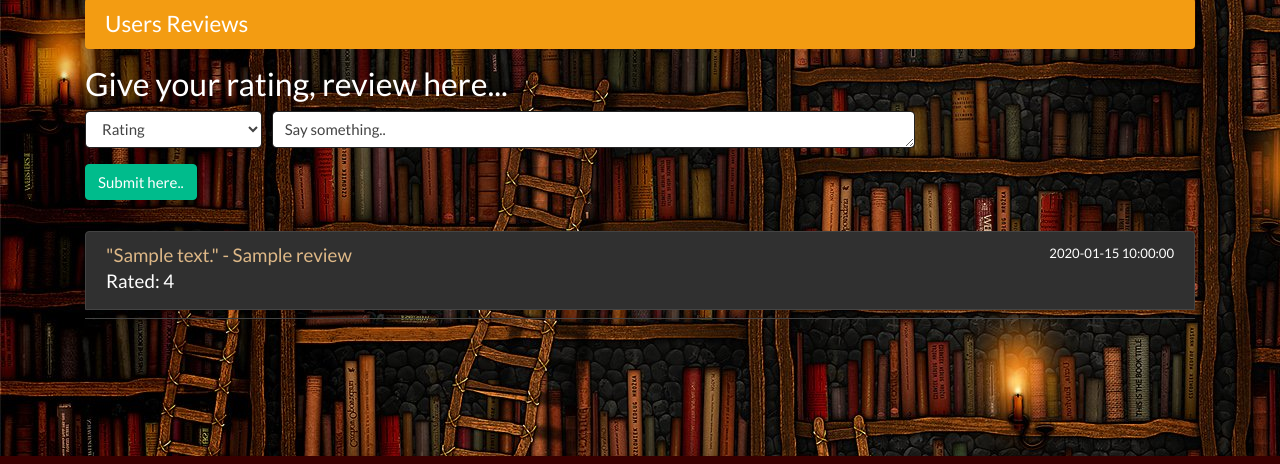
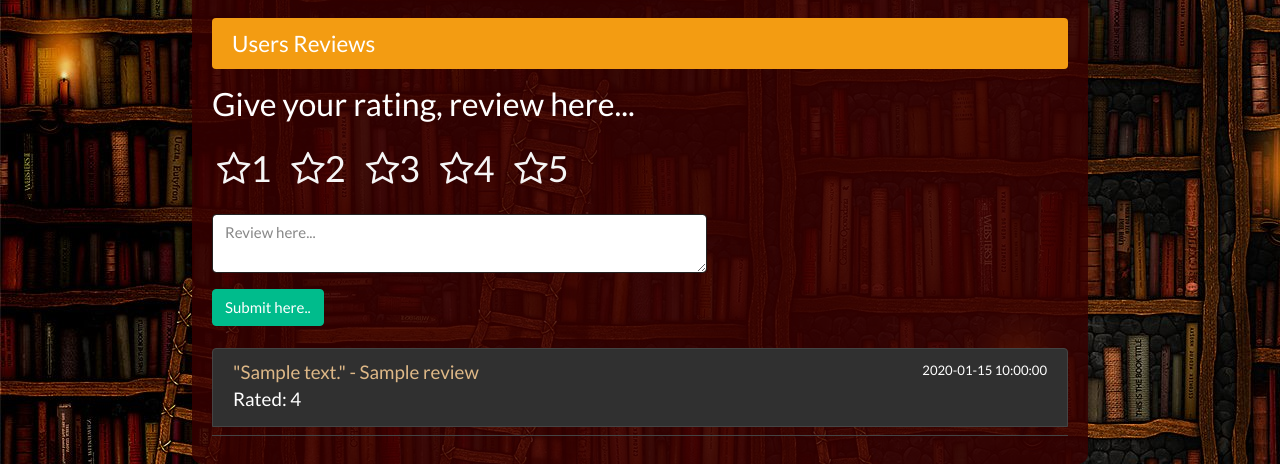
Before and after one commit to ArchanaV01/project_1, a Flask app: page /book_page/000 in a window 1280 px wide. Shown: the part 344-808 px from the top of the page. Run offline with Flask 2, Linux system fonts and the light colour scheme; the visitor is signed in with stand-in values (Sample User, id 1); tables that the repository leaves empty hold one stand-in row (values such as "Sample post"); some libraries are stand-ins or nearby versions.

Commit message:
submitting reviews

```diff
--- a/application.py
+++ b/application.py
@@ -6,6 +6,8 @@ from flask import Flask, session, render_template, request, redirect
 from schema import *
 from flask_sqlalchemy import SQLAlchemy
 from flask_session import Session
+from sqlalchemy.orm import class_mapper
+from sqlalchemy import and_
 # from sqlalchemy import create_engine
 # from sqlalchemy.orm import scoped_session, sessionmaker
 
@@ -138,3 +140,26 @@ def book_page(isbn):
         #redirecting to the bookpage with the reviews and bookdetails
         reviews = Review.query.filter_by(isbn=isbn).order_by(Review.createTime.desc()).all()
         return  render_template("book_page.html", bookDetails = bookDetails, reviews=reviews)
+    else :
+        book = Book.query.get(isbn)
+        try:
+            rating = request.form["star"]
+        except:
+            rating = 0
+        review = request.form["review"]
+        name = session['USERNAME']
+        #creating a review object
+        user = Review(isbn=isbn, name=name, review=review, rating=rating)
+        check = Review.query.filter(and_(Review.name==name, Review.isbn==isbn)).all()
+        #checking whether the user has already reviewed the book
+        if not check :
+            #adding the user's review to the data base
+            db.session.add(user)
+            db.session.commit()
+            reviews = Review.query.filter_by(isbn=isbn).order_by(Review.createTime.desc()).all()
+            return render_template("book_page.html", bookDetails=book, reviews=reviews)
+        else:
+            #throwing an error saying that the user had already provided the review
+            error = "duplicate review"
+            reviews = Review.query.filter_by(isbn=isbn).order_by(Review.createTime.desc()).all()
+            return render_template("book_page.html", error=error, bookDetails=book, reviews=reviews)
--- a/static/css/book_page.css
+++ b/static/css/book_page.css
@@ -10,12 +10,37 @@ header {
     margin-bottom: 20px;
 }
 
-/* .container{
+ .container{
     width: 70%;
     border-radius: 10px;
     padding: 20px 20px 20px 20px;
     background-color: rgba(56, 0, 0, 0.829);
     color: white;
     float: center;
-    text-align: center;
-} */
+}
+div.stars {
+    display: inline-block;
+}
+input.star { display: none; }
+label.star {
+    float: right;
+    padding: 10px;
+    font-size: 36px;
+    color: whitesmoke;
+    transition: all .2s;
+}
+input.star:checked ~ label.star:before {
+    content: '\f005';
+    color: #FD4;
+    transition: all .25s;
+}
+input.star-5:checked ~ label.star:before {
+    color: #FE7;
+    text-shadow: 0 0 20px #952;
+}
+input.star-1:checked ~ label.star:before { color: #F62; }
+label.star:hover { transform: rotate(-15deg) scale(1.3); }
+label.star:before {
+    content: '\f006';
+    font-family: FontAwesome;
+}
--- a/templates/book_page.html
+++ b/templates/book_page.html
@@ -2,9 +2,10 @@
 <html>
 
 <head>
-    <title>Prasanna Saripudi</title>
+    <title>Book Page</title>
     <meta name="viewport" content="width=device-width, initial-scale=1">
     <link rel="stylesheet" href="https://maxcdn.bootstrapcdn.com/bootswatch/4.1.0/darkly/bootstrap.min.css">
+    <link rel="stylesheet" href="//netdna.bootstrapcdn.com/font-awesome/4.2.0/css/font-awesome.min.css">
     <link rel="stylesheet" href="{{url_for('static',filename='css/book_page.css')}}">
 </head>
 
@@ -38,29 +39,34 @@
         <h3>Give your rating, review here...</h3>
         <form method="POST" class="form-border">
             <div class="form-row">
-                <div class="form-group col-sm-2">
-                    <select id="rating" name="rating" class="form-control" required>
-                        <option value="none" selected disabled hidden>
-                            Rating
-                        </option>
-                        <option value="1">1</option>
-                        <option value="2">2</option>
-                        <option value="3">3</option>
-                        <option value="4">4</option>
-                        <option value="5">5</option>
-                    </select>
-                </div>
+                    <div class="stars">
+                        <input class="star star-5" id="star-5" type="radio" name="star" value = "5">
+                        <label class="star star-5" for="star-5">5</label></input>
+                        <input class="star star-4" id="star-4" type="radio" name="star" value = "4">
+                        <label class="star star-4" for="star-4">4</label></input>
+                        <input class="star star-3" id="star-3" type="radio" name="star" value = "3">
+                        <label class="star star-3" for="star-3">3</label></input>
+                        <input class="star star-2" id="star-2" type="radio" name="star" value = "2">
+                        <label class="star star-2" for="star-2">2</label></input>
+                        <input class="star star-1" id="star-1" type="radio" name="star" value = "1">
+                        <label class="star star-1" for="star-1">1</label></input>
+                    </div>
                 <div class="form-group col-sm-7">
-                    <textarea id="review" name="review" class="form-control" rows="1"
-                        required>Say something..</textarea>
+                    <textarea id="review" name="review" class="form-control" rows="2"
+                        placeholder= "Review here..."required></textarea>
                 </div>
             </div>
             <button class="btn btn-success" type="submit">Submit here..</button>
         </form>
+        <br>
+        {%if error is defined%}
+            {%if error == 'duplicate review'%}
+            <div class="alert alert-danger" role="alert">
+                You have already reviewed this book!!
+            </div>
+            {%endif%}
+        {%endif%}
 
-        <h4 style="color: red;">{{ msg }}</h4>
-
-        <br>
         <!-- REVIEW LIST -->
         <div id="userReviews">
             {% if reviews|length ==0 %}
```
Also changed, not shown: schema.py (+7 -8 lines), 4 other files.
